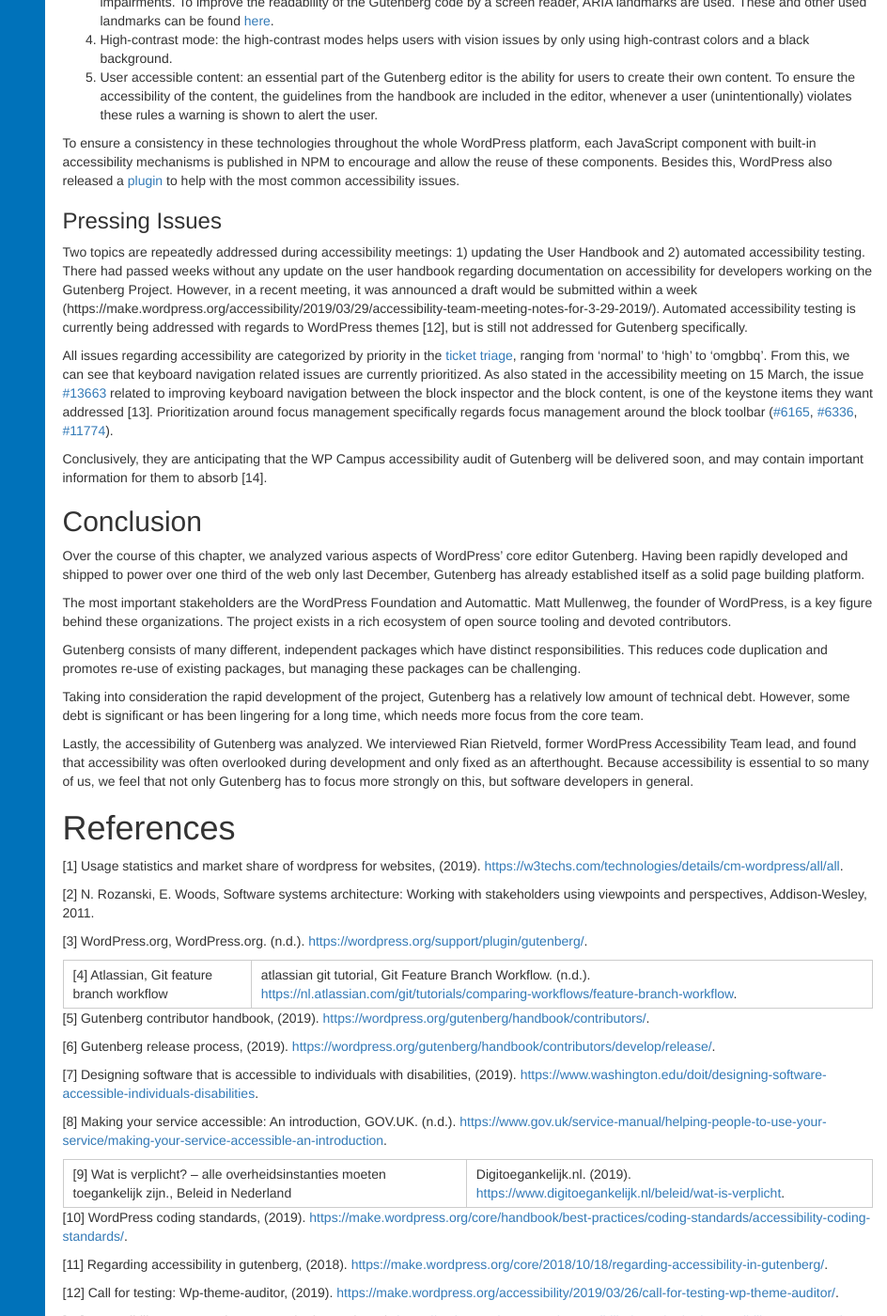
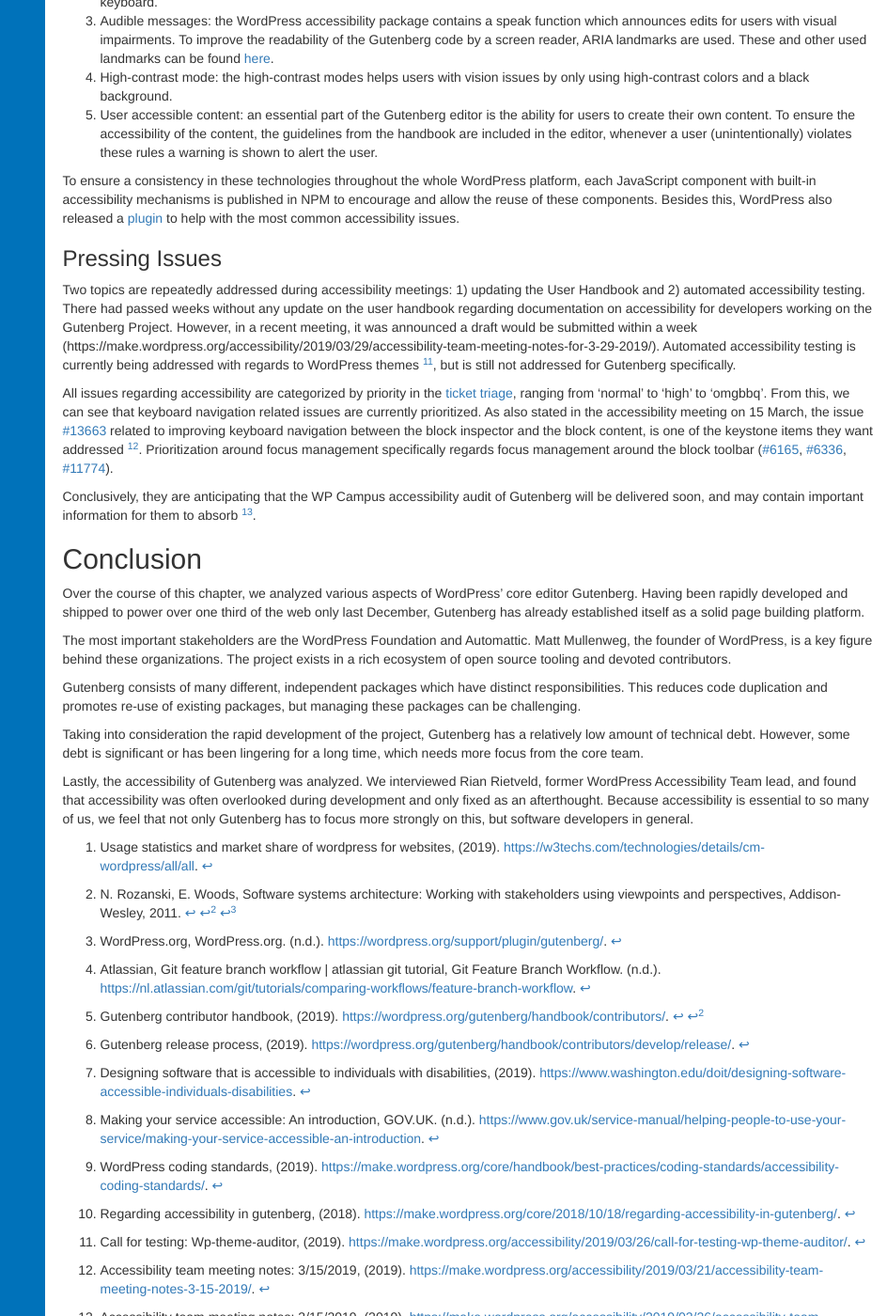
Before and after one commit to SERG-Delft/desosa2019, a Jekyll site: the page built from chapters/gutenberg/index.md, in a window 1280 px wide and 1400 px high, scrolled down 13631 px. Shown: the whole window at 94% size, without its empty margins (336-1280 px from the left). Built offline with Jekyll 4.4.1, drawn with Linux system fonts in a browser that asks for light colours; nearby versions of some CDN libraries; some of the changed text lies outside the part shown.

Commit message:
Change references format

```diff
--- a/chapters/gutenberg/index.md
+++ b/chapters/gutenberg/index.md
@@ -23,7 +23,7 @@ By [Timo van Asten](https://github.com/timovanasten/), [Sven van Hal](https://gi
 
 ## Introduction
 
-WordPress is a Content Management System that services approximately one third of the web \[1\]. Mid 2016, the decision was made to start developing a new page editor experience: Gutenberg. The then-used editor – a single rich-text field – had not been updated in a decade and WordPress’ competitors were rapidly catching up. Gutenberg is a visual page builder instead: all content elements are blocks and these can be arranged in any desired order. Gutenberg is shipped with WordPress since December 2018.
+WordPress is a Content Management System that services approximately one third of the web [^1]. Mid 2016, the decision was made to start developing a new page editor experience: Gutenberg. The then-used editor – a single rich-text field – had not been updated in a decade and WordPress’ competitors were rapidly catching up. Gutenberg is a visual page builder instead: all content elements are blocks and these can be arranged in any desired order. Gutenberg is shipped with WordPress since December 2018.
 
 In this chapter, we review multiple aspects of the software architecture of Gutenberg. We first look at the bigger picture by analyzing their stakeholders and project context. Then, we dive into the inner code structure and look at the module structure, common software design, testing methods and how the codeline is organized. We continue to analyze and critique the technical and testing debt of the project, and conclude with an analysis of the often-overlooked accessibility implications of the new editor.
 
@@ -33,7 +33,7 @@ This chapter is part of the Delft Students on Software Architecture Book 2019.
 
 ### Identifying stakeholders
 
-We identified stakeholders according to the Rozanski & Woods \[2\] classification, as well as additional types of stakeholders that followed from our research.
+We identified stakeholders according to the Rozanski & Woods [^2] classification, as well as additional types of stakeholders that followed from our research.
 
 #### Acquirers
 
@@ -83,7 +83,7 @@ The following parties are suppliers for the Gutenberg project:
 
 #### Support staff
 
-The best place to get help as a user is via the WordPress.org support forums\[3\], or via the Slack *\#help* channel.
+The best place to get help as a user is via the WordPress.org support forums[^3], or via the Slack *\#help* channel.
 
 #### Testers
 
@@ -121,7 +121,7 @@ Besides analyzing PRs, we asked about the decision making process in the *\#core
 
 ## Context View
 
-This section describes the context of the `WordPress/Gutenberg` project. A context view “describes the relationships, dependencies, and interactions between the system and its environment.” \[2\]
+This section describes the context of the `WordPress/Gutenberg` project. A context view “describes the relationships, dependencies, and interactions between the system and its environment.” [^2]
 
 The scope of Gutenberg is limited to the page editing experience within WordPress, enabling users to create complex posts and pages. Gutenberg is responsible for the interactive editing screen, converting content blocks to a suitable HTML representation and for communicating with WordPress to store posts and pages.
 
@@ -147,7 +147,7 @@ Gutenberg is licensed, as is WordPress, under the GPLv2+ license. All contributi
 
 ## Development View
 
-The development viewpoint is used to describe the architecture that supports the process of software development. In this section, we look at Gutenberg’s architecture using the definition from Rozanski & Woods \[2\].
+The development viewpoint is used to describe the architecture that supports the process of software development. In this section, we look at Gutenberg’s architecture using the definition from Rozanski & Woods [^2].
 
 ### Module Organization
 
@@ -181,7 +181,7 @@ The *codeline model* describes the organization of the system’s source code: h
 
 #### Code Management
 
-Gutenberg uses the Feature Branch Workflow \[4\]. Contributors need to fork the project, make changes on a separate branch and create a pull request to the upstream master branch. Code owners of the project review the code, optionally request changes and merge the branch when the work is satisfactory \[5\].
+Gutenberg uses the Feature Branch Workflow [^4]. Contributors need to fork the project, make changes on a separate branch and create a pull request to the upstream master branch. Code owners of the project review the code, optionally request changes and merge the branch when the work is satisfactory [^5].
 
 #### Source Code Structure
 
@@ -193,7 +193,7 @@ Tests are present at multiple different locations in the source code: PHP tests
 
 #### Release Process
 
-A new build of Gutenberg is released every two weeks, after having matured as a release candidate first \[6\]. Continuous integration is in place to automatically test and lint any code that is to be merged into the master branch and by extension a release.
+A new build of Gutenberg is released every two weeks, after having matured as a release candidate first [^6]. Continuous integration is in place to automatically test and lint any code that is to be merged into the master branch and by extension a release.
 
 Gutenberg lives primarily in the [WordPress plug-in repository](https://nl.wordpress.org/plugins/gutenberg/), but is also bundled with WordPress. The most suitable Gutenberg release is cherry-picked for each WordPress release by the WordPress maintainers.
 
@@ -265,7 +265,14 @@ While writing this document, the Gutenberg team transitioned to [Phase 2](https:
 
 One indicator of technical debt are TODO comments. At the time of writing, the Gutenberg project has a total of 47 TODOs in the code base. These TODOs can be categorized in the following categories:
 
-<table><colgroup><col style="width: 23%" /><col style="width: 11%" /><col style="width: 64%" /></colgroup><thead><tr class="header"><th>Type</th><th>Occurrences</th><th>Example from the code base</th></tr></thead><tbody><tr class="odd"><td>Needed improvements</td><td>21</td><td>// TODO: Search input should be focused immediately. It shouldn’t be necessary to have ‘waitForFunction’.</td></tr><tr class="even"><td>Suggested improvements</td><td>8</td><td>// TODO: Future enhancement to add an upload indicator.</td></tr><tr class="odd"><td>Removal reminders</td><td>6</td><td>// TODO: The following is for back-compat with WP 4.9, not needed in WP 5.0. Remove it after the release.</td></tr><tr class="even"><td>Research reminders</td><td>5</td><td>// TODO: Figure out a way to generate docs for dynamic actions/selectors.</td></tr><tr class="odd"><td>Thoughts and questions</td><td>4</td><td>// TODO: Should we differentiate BACKSPACE and DELETE?</td></tr><tr class="even"><td>Refactor reminders</td><td>3</td><td>// TODO: Refactor click detection to use blur to stop propagation.</td></tr></tbody></table>
+|Type|Occurrences|Example from the code base|
+|--- |--- |--- |
+|Needed improvements|21|// TODO: Search input should be focused immediately. It shouldn’t be necessary to have ‘waitForFunction’.|
+|Suggested improvements|8|// TODO: Future enhancement to add an upload indicator.|
+|Removal reminders|6|// TODO: The following is for back-compat with WP 4.9, not needed in WP 5.0. Remove it after the release.|
+|Research reminders|5|// TODO: Figure out a way to generate docs for dynamic actions/selectors.|
+|Thoughts and questions|4|// TODO: Should we differentiate BACKSPACE and DELETE?|
+|Refactor reminders|3|// TODO: Refactor click detection to use blur to stop propagation.|
 
 Many of these TODOs also give some indication on why the TODO was introduced, some of which are not valid anymore. An example of this is shown in the figure below.
 
@@ -287,7 +294,7 @@ Issue [\#13812](https://github.com/WordPress/gutenberg/issues/13812) shows that
 
 ### Technical debt mitigation
 
-To mitigate technical debt, Gutenberg employs a consistent workflow starting from the creation of an issue of GitHub. When this issue is picked by a developer he or she is guided by the extensive contributing guide including documentation on testing, workflow and package management \[5\].
+To mitigate technical debt, Gutenberg employs a consistent workflow starting from the creation of an issue of GitHub. When this issue is picked by a developer he or she is guided by the extensive contributing guide including documentation on testing, workflow and package management [^5].
 
 During development, technical debt is kept at a minimum by running several linters before allowing a developer to commit. Examples of these linters are JavaScript, JSON and PHP linters.
 
@@ -313,11 +320,11 @@ However, the rather large testing debt of Gutenberg is one of their major issues
 
 Software accessibility refers to the ability of users – regardless of any disability or impairment – to (fully) use the software. In order to create and maintain a WordPress website, people suffering from disabilities – ranging from e.g. motor impairments to (color) blindness – are dependent on an accessible editor. Because they may be unable to operate certain hardware like a mouse or use assistive technologies like screen readers, software has to adapt to this.
 
-Although accessibility is required by just a small percentage of users, the impact of inaccessibity is significant. Shipping an inaccessible editor might cost someone’s job, if that job depends on using WordPress with Gutenberg. Accessibility is also a legal requirement when software receives government funding \[7\].
+Although accessibility is required by just a small percentage of users, the impact of inaccessibity is significant. Shipping an inaccessible editor might cost someone’s job, if that job depends on using WordPress with Gutenberg. Accessibility is also a legal requirement when software receives government funding [^7].
 
-The Web Content Accessibility Guidelines (WCAG) is the most important collection of (web) accessibility standards. WCAG has a number of levels, of which “Level AA”, and is commonly enforced by governments \[8\]. WordPress has also committed to using WCAG Level 2.0, stating that:
+The Web Content Accessibility Guidelines (WCAG) is the most important collection of (web) accessibility standards. WCAG has a number of levels, of which “Level AA”, and is commonly enforced by governments [^8]. WordPress has also committed to using WCAG Level 2.0, stating that:
 
-> All new or updated code released in WordPress must conform with the WCAG 2.0 guidelines at level AA. \[10\]
+> All new or updated code released in WordPress must conform with the WCAG 2.0 guidelines at level AA. [^10]
 
 In the remainder of this chapter, we show that these guidelines are violated by Gutenberg regardless. We discuss why this happened, how this could have been prevented and what can be done in order to improve software accessibility.
 
@@ -357,7 +364,7 @@ To support developers and users, the core Accessibility team has its own [webpag
 
 #### Assistive Technologies
 
-A lot of work is being put into improving Gutenberg’s accessibility \[11\]. Currently, the following assistive technologies are present:
+A lot of work is being put into improving Gutenberg’s accessibility [^11]. Currently, the following assistive technologies are present:
 
 1.  Keyboard navigation: Gutenberg includes mechanisms for navigating through the editor, traversing blocks and other important actions while only using the keyboard.
 2.  Screen navigation: Gutenberg includes several drop down menus which enable the user to navigate through blocks without using the keyboard.
@@ -369,11 +376,11 @@ To ensure a consistency in these technologies throughout the whole WordPress pla
 
 ### Pressing Issues
 
-Two topics are repeatedly addressed during accessibility meetings: 1) updating the User Handbook and 2) automated accessibility testing. There had passed weeks without any update on the user handbook regarding documentation on accessibility for developers working on the Gutenberg Project. However, in a recent meeting, it was announced a draft would be submitted within a week (https://make.wordpress.org/accessibility/2019/03/29/accessibility-team-meeting-notes-for-3-29-2019/). Automated accessibility testing is currently being addressed with regards to WordPress themes \[12\], but is still not addressed for Gutenberg specifically.
+Two topics are repeatedly addressed during accessibility meetings: 1) updating the User Handbook and 2) automated accessibility testing. There had passed weeks without any update on the user handbook regarding documentation on accessibility for developers working on the Gutenberg Project. However, in a recent meeting, it was announced a draft would be submitted within a week (https://make.wordpress.org/accessibility/2019/03/29/accessibility-team-meeting-notes-for-3-29-2019/). Automated accessibility testing is currently being addressed with regards to WordPress themes [^12], but is still not addressed for Gutenberg specifically.
 
-All issues regarding accessibility are categorized by priority in the [ticket triage](https://docs.google.com/spreadsheets/d/1c7Xbb71waSl6AuzSZDDUmHR9EzinzuNShutviomxCA8/edit#gid=1818038617), ranging from ‘normal’ to ‘high’ to ‘omgbbq’. From this, we can see that keyboard navigation related issues are currently prioritized. As also stated in the accessibility meeting on 15 March, the issue [\#13663](https://github.com/WordPress/gutenberg/issues/13663) related to improving keyboard navigation between the block inspector and the block content, is one of the keystone items they want addressed \[13\]. Prioritization around focus management specifically regards focus management around the block toolbar ([\#6165](https://github.com/WordPress/gutenberg/issues/6165), [\#6336](https://github.com/WordPress/gutenberg/issues/6336), [\#11774](https://github.com/WordPress/gutenberg/issues/11774)).
+All issues regarding accessibility are categorized by priority in the [ticket triage](https://docs.google.com/spreadsheets/d/1c7Xbb71waSl6AuzSZDDUmHR9EzinzuNShutviomxCA8/edit#gid=1818038617), ranging from ‘normal’ to ‘high’ to ‘omgbbq’. From this, we can see that keyboard navigation related issues are currently prioritized. As also stated in the accessibility meeting on 15 March, the issue [\#13663](https://github.com/WordPress/gutenberg/issues/13663) related to improving keyboard navigation between the block inspector and the block content, is one of the keystone items they want addressed [^13]. Prioritization around focus management specifically regards focus management around the block toolbar ([\#6165](https://github.com/WordPress/gutenberg/issues/6165), [\#6336](https://github.com/WordPress/gutenberg/issues/6336), [\#11774](https://github.com/WordPress/gutenberg/issues/11774)).
 
-Conclusively, they are anticipating that the WP Campus accessibility audit of Gutenberg will be delivered soon, and may contain important information for them to absorb \[14\].
+Conclusively, they are anticipating that the WP Campus accessibility audit of Gutenberg will be delivered soon, and may contain important information for them to absorb [^14].
 
 ## Conclusion
 
@@ -387,32 +394,30 @@ Taking into consideration the rapid development of the project, Gutenberg has a
 
 Lastly, the accessibility of Gutenberg was analyzed. We interviewed Rian Rietveld, former WordPress Accessibility Team lead, and found that accessibility was often overlooked during development and only fixed as an afterthought. Because accessibility is essential to so many of us, we feel that not only Gutenberg has to focus more strongly on this, but software developers in general.
 
-# References
+[^1]: Usage statistics and market share of wordpress for websites, (2019). <https://w3techs.com/technologies/details/cm-wordpress/all/all>.
 
-\[1\] Usage statistics and market share of wordpress for websites, (2019). <https://w3techs.com/technologies/details/cm-wordpress/all/all>.
+[^2]: N. Rozanski, E. Woods, Software systems architecture: Working with stakeholders using viewpoints and perspectives, Addison-Wesley, 2011.
 
-\[2\] N. Rozanski, E. Woods, Software systems architecture: Working with stakeholders using viewpoints and perspectives, Addison-Wesley, 2011.
+[^3]: WordPress.org, WordPress.org. (n.d.). <https://wordpress.org/support/plugin/gutenberg/>.
 
-\[3\] WordPress.org, WordPress.org. (n.d.). <https://wordpress.org/support/plugin/gutenberg/>.
+[^4]: Atlassian, Git feature branch workflow \| atlassian git tutorial, Git Feature Branch Workflow. (n.d.). <https://nl.atlassian.com/git/tutorials/comparing-workflows/feature-branch-workflow>.
 
-\[4\] Atlassian, Git feature branch workflow | atlassian git tutorial, Git Feature Branch Workflow. (n.d.). <https://nl.atlassian.com/git/tutorials/comparing-workflows/feature-branch-workflow>.
+[^5]: Gutenberg contributor handbook, (2019). <https://wordpress.org/gutenberg/handbook/contributors/>.
 
-\[5\] Gutenberg contributor handbook, (2019). <https://wordpress.org/gutenberg/handbook/contributors/>.
+[^6]: Gutenberg release process, (2019). <https://wordpress.org/gutenberg/handbook/contributors/develop/release/>.
 
-\[6\] Gutenberg release process, (2019). <https://wordpress.org/gutenberg/handbook/contributors/develop/release/>.
+[^7]: Designing software that is accessible to individuals with disabilities, (2019). <https://www.washington.edu/doit/designing-software-accessible-individuals-disabilities>.
 
-\[7\] Designing software that is accessible to individuals with disabilities, (2019). <https://www.washington.edu/doit/designing-software-accessible-individuals-disabilities>.
+[^8]: Making your service accessible: An introduction, GOV.UK. (n.d.). <https://www.gov.uk/service-manual/helping-people-to-use-your-service/making-your-service-accessible-an-introduction>.
 
-\[8\] Making your service accessible: An introduction, GOV.UK. (n.d.). <https://www.gov.uk/service-manual/helping-people-to-use-your-service/making-your-service-accessible-an-introduction>.
+[^9]: Wat is verplicht? – alle overheidsinstanties moeten toegankelijk zijn., Beleid in Nederland \| Digitoegankelijk.nl. (2019). <https://www.digitoegankelijk.nl/beleid/wat-is-verplicht>.
 
-\[9\] Wat is verplicht? – alle overheidsinstanties moeten toegankelijk zijn., Beleid in Nederland | Digitoegankelijk.nl. (2019). <https://www.digitoegankelijk.nl/beleid/wat-is-verplicht>.
+[^10]: WordPress coding standards, (2019). <https://make.wordpress.org/core/handbook/best-practices/coding-standards/accessibility-coding-standards/>.
 
-\[10\] WordPress coding standards, (2019). <https://make.wordpress.org/core/handbook/best-practices/coding-standards/accessibility-coding-standards/>.
+[^11]: Regarding accessibility in gutenberg, (2018). <https://make.wordpress.org/core/2018/10/18/regarding-accessibility-in-gutenberg/>.
 
-\[11\] Regarding accessibility in gutenberg, (2018). <https://make.wordpress.org/core/2018/10/18/regarding-accessibility-in-gutenberg/>.
+[^12]: Call for testing: Wp-theme-auditor, (2019). <https://make.wordpress.org/accessibility/2019/03/26/call-for-testing-wp-theme-auditor/>.
 
-\[12\] Call for testing: Wp-theme-auditor, (2019). <https://make.wordpress.org/accessibility/2019/03/26/call-for-testing-wp-theme-auditor/>.
+[^13]: Accessibility team meeting notes: 3/15/2019, (2019). <https://make.wordpress.org/accessibility/2019/03/21/accessibility-team-meeting-notes-3-15-2019/>.
 
-\[13\] Accessibility team meeting notes: 3/15/2019, (2019). <https://make.wordpress.org/accessibility/2019/03/21/accessibility-team-meeting-notes-3-15-2019/>.
-
-\[14\] Accessibility team meeting notes: 3/15/2019, (2019). <https://make.wordpress.org/accessibility/2019/03/26/accessibility-team-meeting-notes-3-22-2019/>.
+[^14]: Accessibility team meeting notes: 3/15/2019, (2019). <https://make.wordpress.org/accessibility/2019/03/26/accessibility-team-meeting-notes-3-22-2019/>.
```
